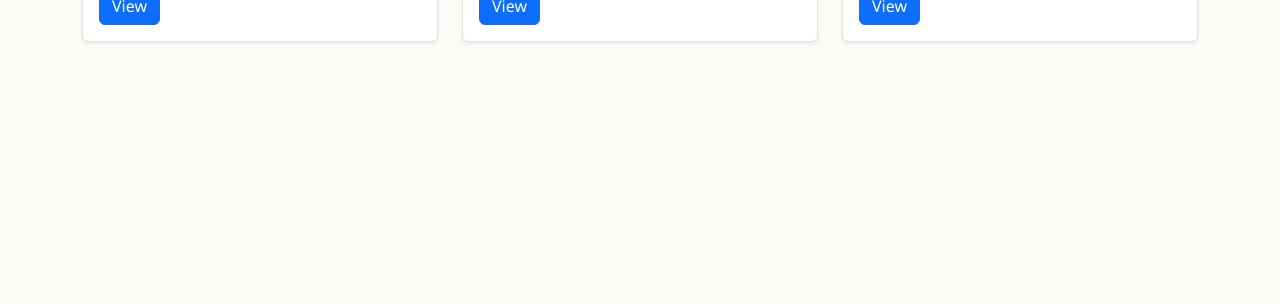
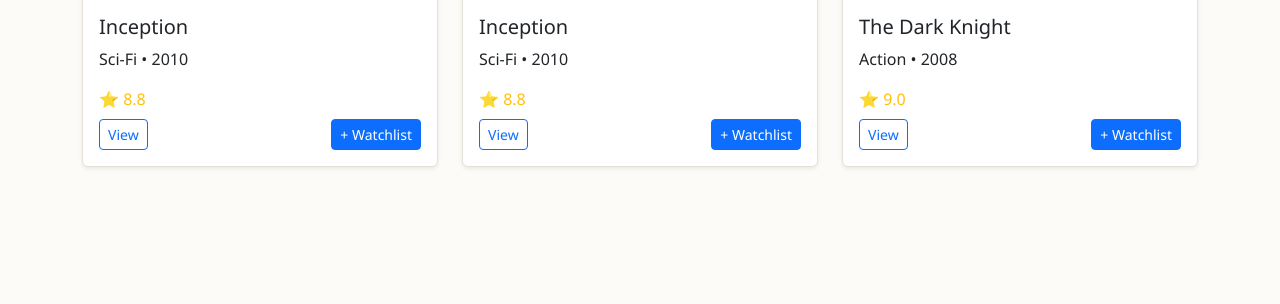
Before and after one commit to jennifernhle/CITS3403-Project, a Python web app: template app/templates/search.html in a window 1280 px wide. Shown: the part 496-800 px from the top of the page. Run offline with Jinja, Linux system fonts and the light colour scheme; the template is opened without the code that fills it, so the values that code supplies are empty.

Commit message:
Update search page UI

```diff
--- a/app/templates/search.html
+++ b/app/templates/search.html
@@ -8,53 +8,118 @@
     <style>
         body {
             background-color: var(--bg-color);
+            font-family:'Segoe UI',sans-serif;
         }
 
         .card {
             background-color: var(--card-bg) !important;
             border: 1px solid var(--border-color);
+            transition: all 0.2s ease;
+        }
+        .card:hover{
+          transform: translateY(-5px) scale(1.05);
+        }
+        .card-img-top{
+          height: 200px;
+          object-fit: cover;
         }
     </style>
 </head>
 <body>
-<input class="form-control mb-4" placeholder="Search for movies...">
+  <!--搜索框-->
+<nav class="navbar navbar-expand-lg bg-dark navbar-dark px-4">
+  <a class="navbar-brand" href="#">Popcorn Journal</a>
+
+  <div class="ms-auto">
+    <a class="nav-link d-inline text-white" href="#">Search</a>
+    <a class="nav-link d-inline text-white" href="#">Watchlist</a>
+    <a class="nav-link d-inline text-white" href="#">Profile</a>
+  </div>
+</nav>
+
 
 <div class="container mt-5">
+  <!-- 搜索区域 -->
+<div class="text-center my-5">
 
-  <h1 class="mb-4">Search Movies</h1>
+  <!-- 标题 -->
+  <h1 class="fw-bold">Search Movies</h1>
 
+  <!-- 副标题 -->
+  <p class="text-muted">Find and explore your favourite films</p>
+
+  <!-- 搜索框 -->
+  <div class="d-flex justify-content-center mt-4">
+    <input
+      type="text"
+      class="form-control w-50 me-2"
+      placeholder="Search for movies..."
+    >
+
+    <button class="btn btn-primary btn-sm">
+      Search
+    </button>
+  </div>
+
+</div>
+
+  <!--卡片-->
   <div class="row g-4">
 
     <div class="col-md-4">
       <div class="card h-100 shadow-sm">
         <img src="https://picsum.photos/300/200" class="card-img-top">
+
         <div class="card-body">
           <h5 class="card-title">Inception</h5>
-          <p class="card-text">Sci-Fi • 2010</p>
-          <button class="btn btn-primary">View</button>
+            <p class="card-text">Sci-Fi • 2010</p>
+
+            <p class="text-warning mb-2">⭐ 8.8</p>
+
+            <div class="d-flex justify-content-between">
+            <button class="btn btn-outline-primary btn-sm">View</button>
+            <button class="btn btn-primary btn-sm">+ Watchlist</button>
+            </div>
         </div>
+
       </div>
     </div>
 
     <div class="col-md-4">
       <div class="card h-100 shadow-sm">
         <img src="https://picsum.photos/300/200" class="card-img-top">
+
         <div class="card-body">
-          <h5 class="card-title">Interstellar</h5>
-          <p class="card-text">Sci-Fi • 2014</p>
-          <button class="btn btn-primary">View</button>
+          <h5 class="card-title">Inception</h5>
+            <p class="card-text">Sci-Fi • 2010</p>
+
+            <p class="text-warning mb-2">⭐ 8.8</p>
+
+            <div class="d-flex justify-content-between">
+            <button class="btn btn-outline-primary btn-sm">View</button>
+            <button class="btn btn-primary btn-sm">+ Watchlist</button>
+            </div>
         </div>
+
       </div>
     </div>
 
     <div class="col-md-4">
       <div class="card h-100 shadow-sm">
         <img src="https://picsum.photos/300/200" class="card-img-top">
+
         <div class="card-body">
           <h5 class="card-title">The Dark Knight</h5>
-          <p class="card-text">Action • 2008</p>
-          <button class="btn btn-primary">View</button>
+            <p class="card-text">Action • 2008</p>
+
+            <p class="text-warning mb-2">⭐ 9.0</p>
+
+            <div class="d-flex justify-content-between">
+            <button class="btn btn-outline-primary btn-sm">View</button>
+            <button class="btn btn-primary btn-sm">+ Watchlist</button>
+            </div>
         </div>
+
       </div>
     </div>
 
```
